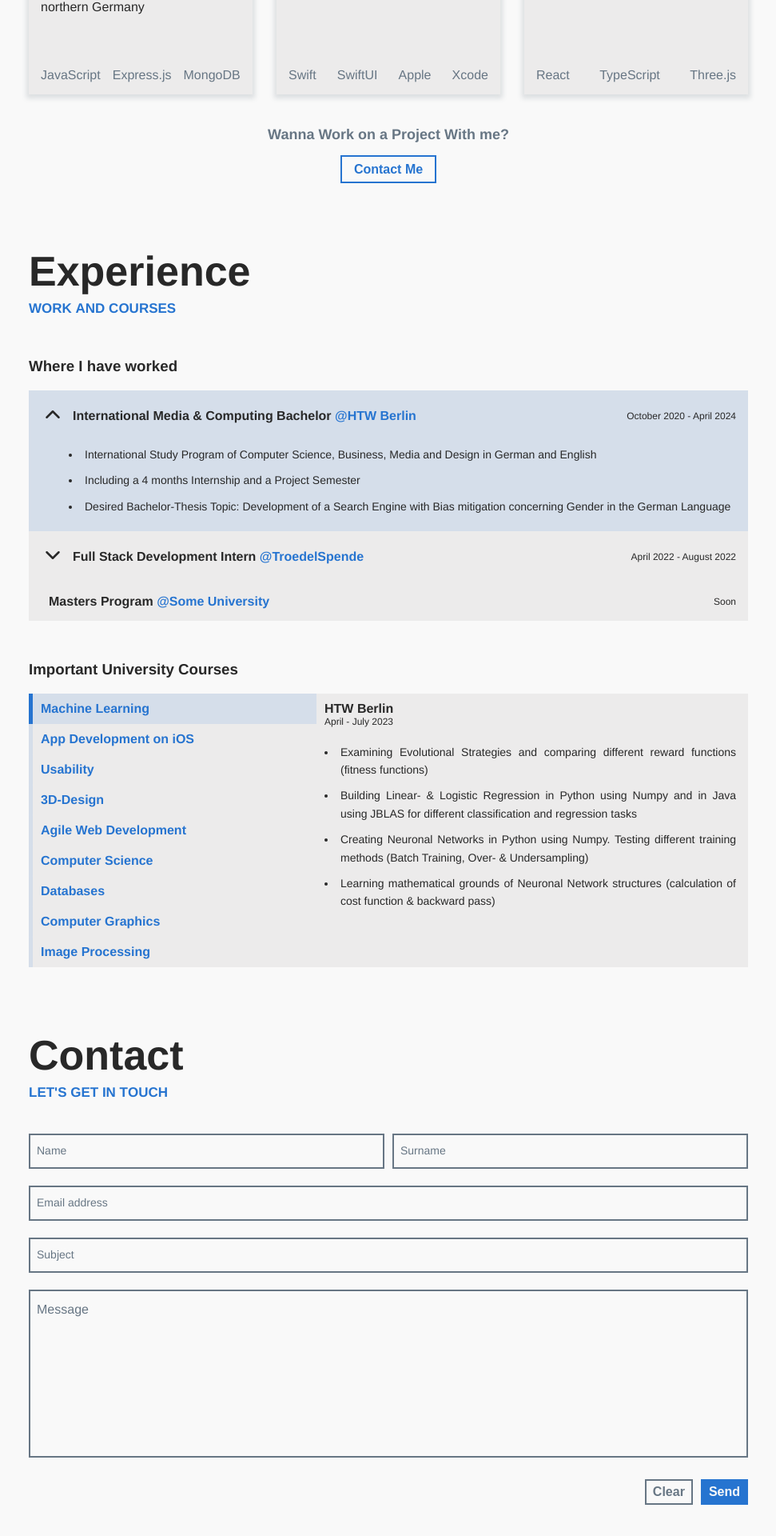
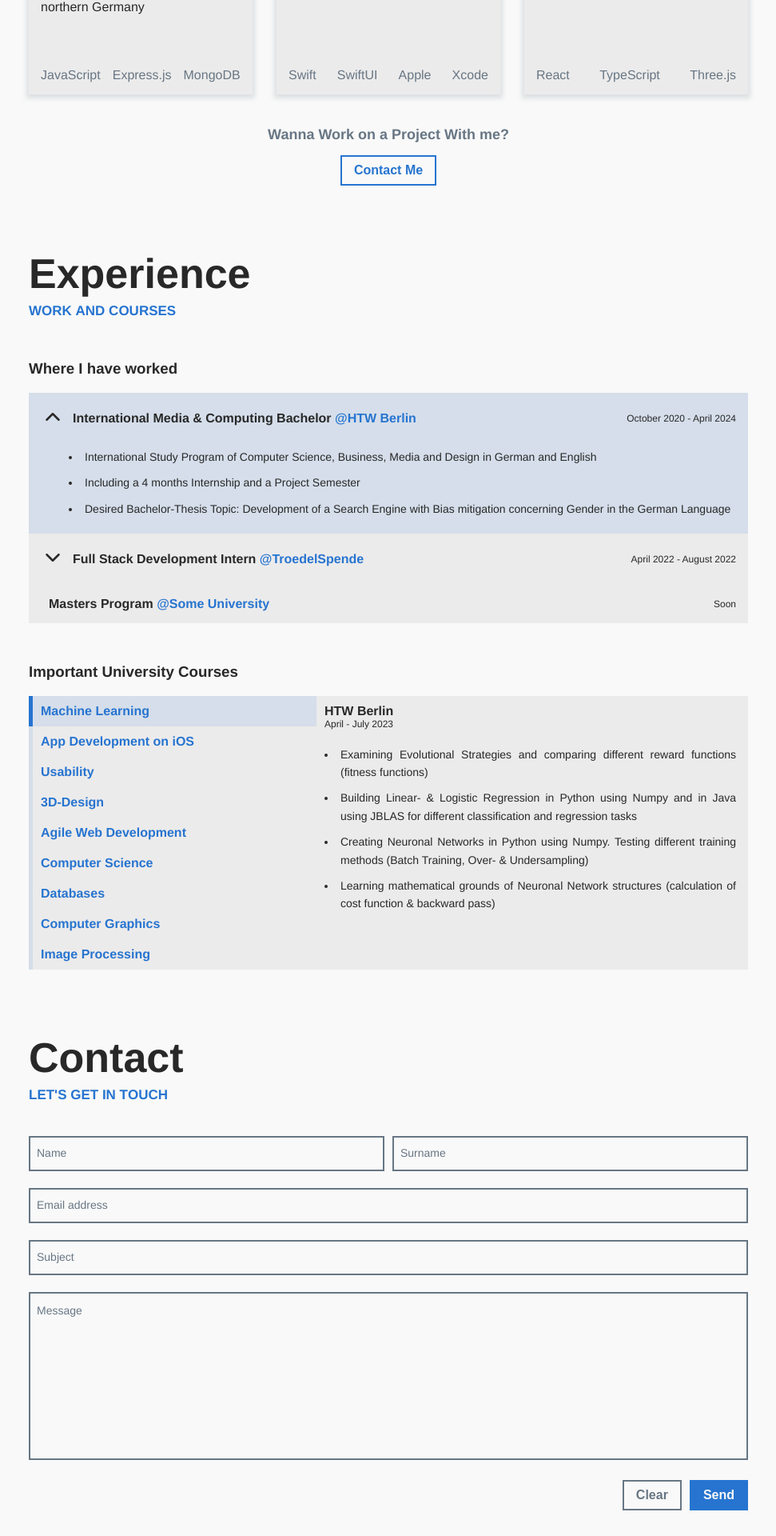
Before and after one commit to sonkeks/Portfolio, a React (Create React App) app: page / in a window 1280 px wide. Shown: the part 2669-4589 px from the top of the page at 80% size, without its empty margins (154-1125 px from the left). Built offline with nearby package versions, Linux system fonts and the light colour scheme.

Commit message:
fix design issues

```diff
--- a/src/newComponents/Contact.module.css
+++ b/src/newComponents/Contact.module.css
@@ -104,7 +104,7 @@ textarea::placeholder {
 }
 
 textarea:focus + .textareaLabel, textarea:not(:placeholder-shown) + .textareaLabel {
-    transform: translateY(-13.7em) scale(.85);
+    transform: translateY(-15.6em) scale(.85);
 }
 
 .textareaLabel {
@@ -115,11 +115,11 @@ textarea:focus + .textareaLabel, textarea:not(:placeholder-shown) + .textareaLab
     display: block;
     opacity: 1;
     z-index: 2;
-    font-size: 16px;
+    font-size: 14px;
     background-color: #F9F9F9;
     width: fit-content;
     font-weight: normal;
-    transform: translateY(-12.4em);
+    transform: translateY(-14.2em);
     transform-origin: 0 0;
     transition: all .3s;
 }
@@ -130,7 +130,7 @@ textarea:focus + .textareaLabel, textarea:not(:placeholder-shown) + .textareaLab
 }
 
 .buttonClear {
-    padding: 5px 8px 5px 8px;
+    padding: 8px 15px 8px 15px;
     border: #677684 2px solid;
     color: #677684;
     font-size: 16px;
@@ -143,7 +143,7 @@ textarea:focus + .textareaLabel, textarea:not(:placeholder-shown) + .textareaLab
 }
 
 .button {
-    padding: 5px 8px 5px 8px;
+    padding: 8px 15px 8px 15px;
     border: #2674D0 2px solid;
     background-color: #2674D0;
     font-weight: bold;
--- a/src/newComponents/Projects.module.css
+++ b/src/newComponents/Projects.module.css
@@ -148,12 +148,13 @@ a:hover {
 }
 
 .contactButton {
-    width: 120px;
+    width: fit-content;
+    padding: 8px 15px 8px 15px;
+    white-space: nowrap;
     background-color: #F9F9F9;
     font-size: 16px;
     font-weight: bold;
     color: #2674D0;
-    height: 35px;
     border: #2674D0 solid 2px;
 }
 
```
